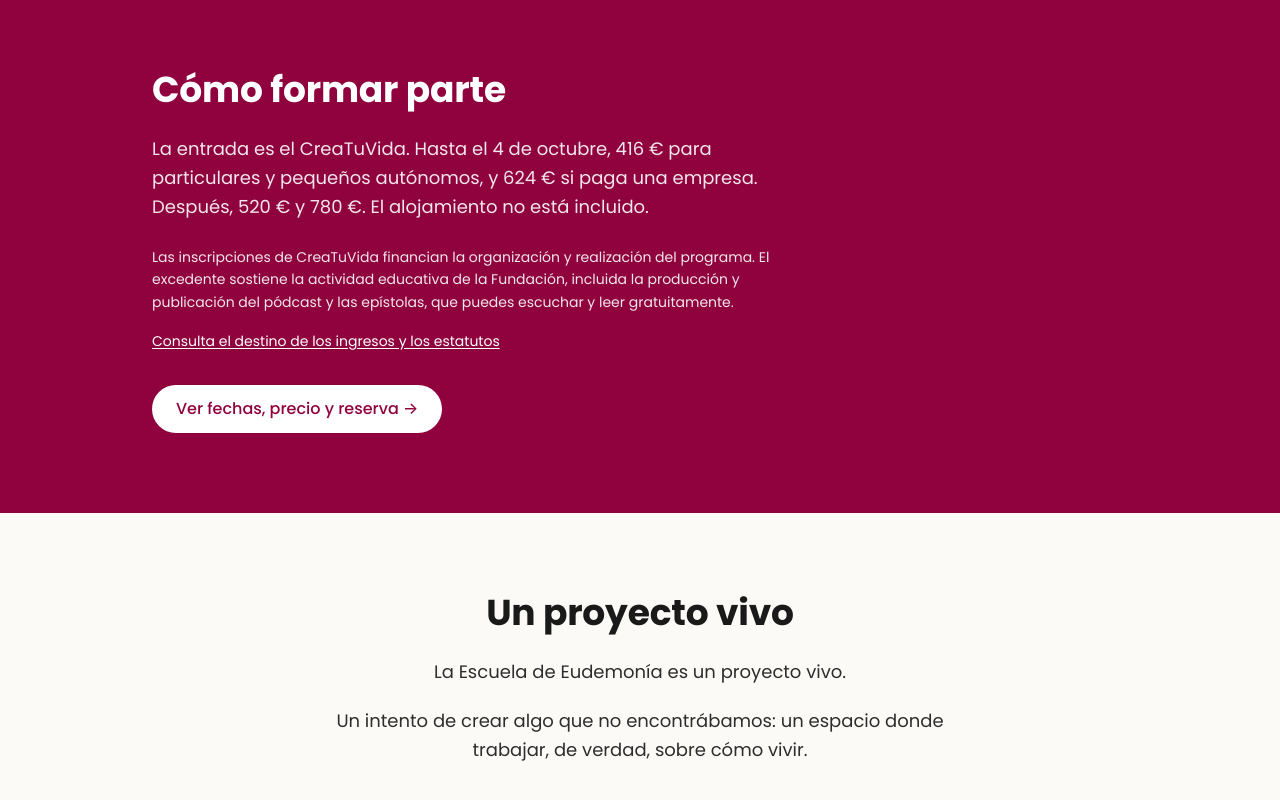
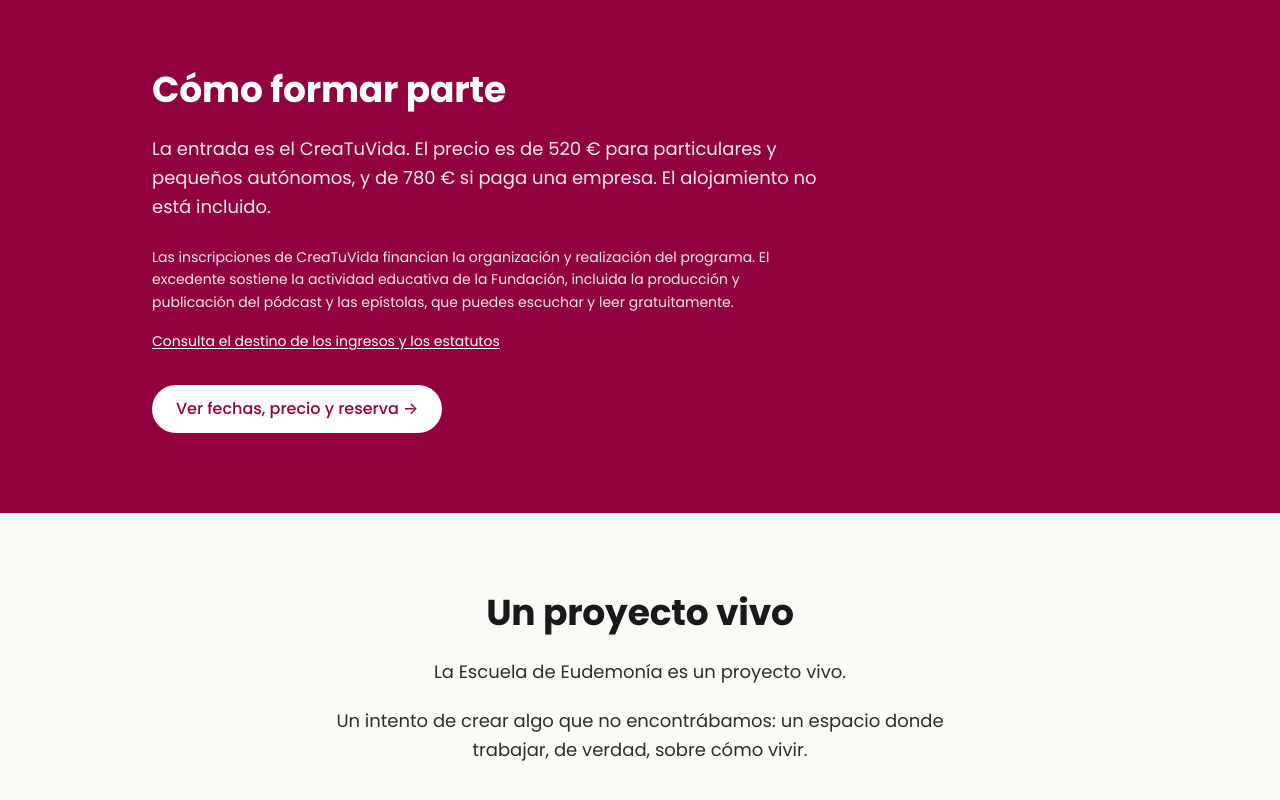
Before and after one commit to escueladeeudemonia-afk/eudemonia.es, an Astro site: page /la-escuela in a window 1280 px wide. Shown: the part 3871-4671 px from the top of the page. Built offline with nearby package versions, Linux system fonts and the light colour scheme; Astro itself is replaced by a stand-in of ours.

Commit message:
fix(creatuvida): muestra la tarifa vigente en la escuela

```diff
--- a/src/pages/la-escuela.astro
+++ b/src/pages/la-escuela.astro
@@ -179,9 +179,8 @@ import DestinoIngresos from "../components/DestinoIngresos.astro";
     <div class="mx-auto max-w-[var(--container-content)] px-6 py-20">
       <h2 class="text-3xl md:text-4xl font-semibold text-white">Cómo formar parte</h2>
       <p class="mt-6 text-lg leading-relaxed text-white/90 max-w-[var(--container-prose)]">
-        La entrada es el CreaTuVida. Hasta el 4 de octubre, 416 € para particulares y pequeños
-        autónomos, y 624 € si paga una empresa. Después, 520 € y 780 €. El alojamiento no está
-        incluido.
+        La entrada es el CreaTuVida. El precio es de 520 € para particulares y pequeños
+        autónomos, y de 780 € si paga una empresa. El alojamiento no está incluido.
       </p>
       <div class="mt-6 max-w-[var(--container-prose)]">
         <DestinoIngresos compacto inverso />
```
